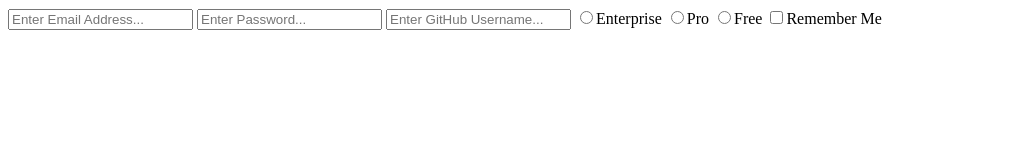
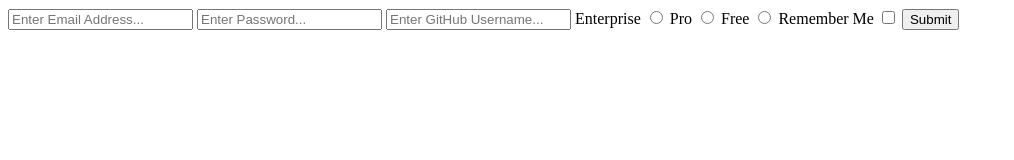
Before and after one commit to BenjaminBr0ad/html_input_practice, a plain HTML site: page index.html in a window 1280 px wide. Shown: the whole page, without its empty margins (0-1014 px from the left). Drawn offline with Linux system fonts and the light colour scheme.

Commit message:
changes to add labels and ids for radioboxes

```diff
--- a/index.html
+++ b/index.html
@@ -11,10 +11,15 @@
     <input type="email" placeholder="Enter Email Address...">
     <input type="password" placeholder="Enter Password...">
     <input type="text" placeholder="Enter GitHub Username...">
-    <input type="radio" name="plan" value="Enterprise">Enterprise
-    <input type="radio" name="plan" value="Pro">Pro
-    <input type="radio" name="plan" value="Free">Free
-    <input type="checkbox" value="Remember Me">Remember Me
+    <label for="enterprise">Enterprise</label>
+    <input type="radio" name="plan" value="enterprise" id="enterprise">
+    <label for="pro">Pro</label>
+    <input type="radio" name="plan" value="pro" id="pro">
+    <label for="free">Free</label>
+    <input type="radio" name="plan" value="free" id="free">
+    <label for="checkbox">Remember Me</label>
+    <input type="checkbox" value="Remember Me">
+    <button id="submit" type="submit">Submit</button>
   </form>
 </body>
 
```
